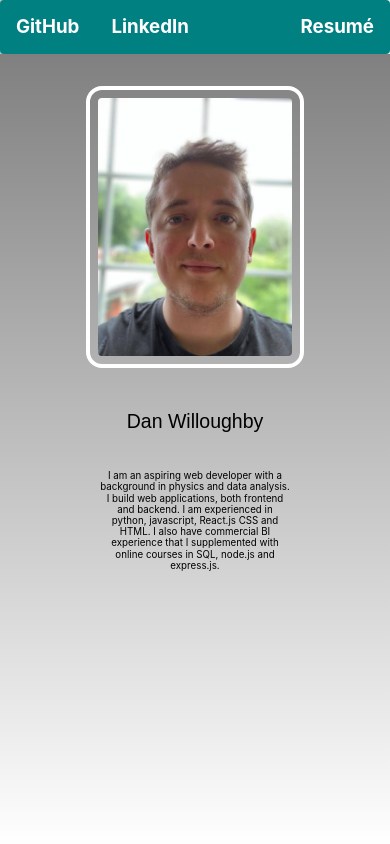
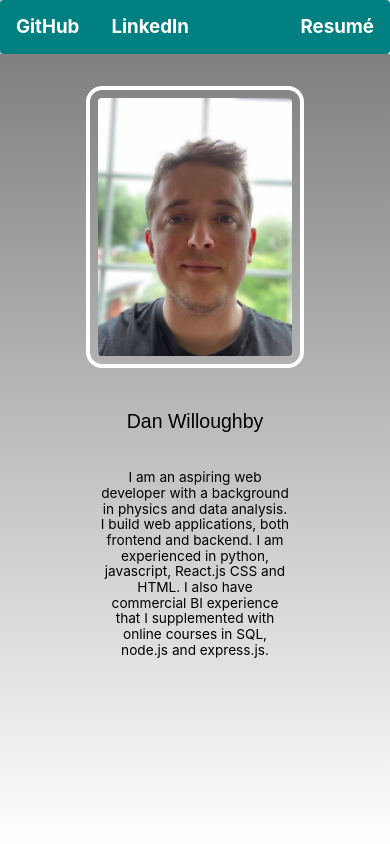
Before and after one commit to shoorano/Portfolio, a React (Create React App) app: page / in a window 390 px wide. Shown: the top 844 px of the page. Built offline with nearby package versions, Linux system fonts and the light colour scheme.

Commit message:
Increased intro paragraph font size.

```diff
--- a/src/Components/Introduction/Introduction.css
+++ b/src/Components/Introduction/Introduction.css
@@ -17,6 +17,6 @@
 
 @media screen and (max-width: 600px) {
     .intro-p {
-        font-size: 2.5vw;
+        font-size: 3.5vw;
     }
 }
```
